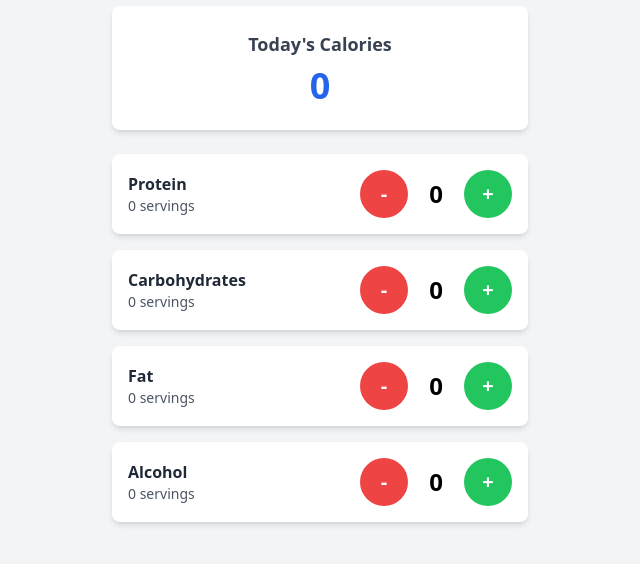
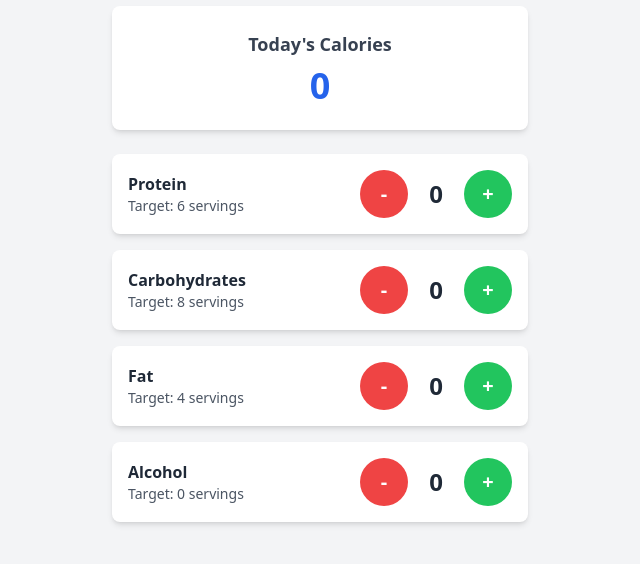
Before and after one commit to gnarg/mmm-food, a plain HTML site: page index.html in a window 1280 px wide. Shown: the part 82-646 px from the top of the page, without its empty margins (320-960 px from the left). Drawn offline with nearby package versions, Linux system fonts and the light colour scheme.

Commit message:
show target

```diff
--- a/index.html
+++ b/index.html
@@ -36,12 +36,14 @@
                     <div class="flex justify-between items-center">
                         <div>
                             <h3 class="font-semibold text-gray-800">Protein</h3>
-                            <p class="text-sm text-gray-600" x-text="protein + ' servings'"></p>
+                            <p class="text-sm text-gray-600" x-text="'Target: ' + targets.protein + ' servings'"></p>
                         </div>
                         <div class="flex items-center space-x-3">
                             <button @click="decrementMacro('protein')"
                                     class="bg-red-500 text-white w-12 h-12 rounded-full text-xl font-bold">-</button>
-                            <span class="text-2xl font-bold w-8 text-center" x-text="protein"></span>
+                            <span class="text-2xl font-bold w-8 text-center"
+                                  :class="protein > targets.protein ? 'text-red-400' : 'text-gray-800'"
+                                  x-text="protein"></span>
                             <button @click="incrementMacro('protein')"
                                     class="bg-green-500 text-white w-12 h-12 rounded-full text-xl font-bold">+</button>
                         </div>
@@ -53,12 +55,14 @@
                     <div class="flex justify-between items-center">
                         <div>
                             <h3 class="font-semibold text-gray-800">Carbohydrates</h3>
-                            <p class="text-sm text-gray-600" x-text="carbs + ' servings'"></p>
+                            <p class="text-sm text-gray-600" x-text="'Target: ' + targets.carbs + ' servings'"></p>
                         </div>
                         <div class="flex items-center space-x-3">
                             <button @click="decrementMacro('carbs')"
                                     class="bg-red-500 text-white w-12 h-12 rounded-full text-xl font-bold">-</button>
-                            <span class="text-2xl font-bold w-8 text-center" x-text="carbs"></span>
+                            <span class="text-2xl font-bold w-8 text-center"
+                                  :class="carbs > targets.carbs ? 'text-red-400' : 'text-gray-800'"
+                                  x-text="carbs"></span>
                             <button @click="incrementMacro('carbs')"
                                     class="bg-green-500 text-white w-12 h-12 rounded-full text-xl font-bold">+</button>
                         </div>
@@ -70,12 +74,14 @@
                     <div class="flex justify-between items-center">
                         <div>
                             <h3 class="font-semibold text-gray-800">Fat</h3>
-                            <p class="text-sm text-gray-600" x-text="fat + ' servings'"></p>
+                            <p class="text-sm text-gray-600" x-text="'Target: ' + targets.fat + ' servings'"></p>
                         </div>
                         <div class="flex items-center space-x-3">
                             <button @click="decrementMacro('fat')"
                                     class="bg-red-500 text-white w-12 h-12 rounded-full text-xl font-bold">-</button>
-                            <span class="text-2xl font-bold w-8 text-center" x-text="fat"></span>
+                            <span class="text-2xl font-bold w-8 text-center"
+                                  :class="fat > targets.fat ? 'text-red-400' : 'text-gray-800'"
+                                  x-text="fat"></span>
                             <button @click="incrementMacro('fat')"
                                     class="bg-green-500 text-white w-12 h-12 rounded-full text-xl font-bold">+</button>
                         </div>
@@ -87,12 +93,14 @@
                     <div class="flex justify-between items-center">
                         <div>
                             <h3 class="font-semibold text-gray-800">Alcohol</h3>
-                            <p class="text-sm text-gray-600" x-text="alcohol + ' servings'"></p>
+                            <p class="text-sm text-gray-600" x-text="'Target: ' + targets.alcohol + ' servings'"></p>
                         </div>
                         <div class="flex items-center space-x-3">
                             <button @click="decrementMacro('alcohol')"
                                     class="bg-red-500 text-white w-12 h-12 rounded-full text-xl font-bold">-</button>
-                            <span class="text-2xl font-bold w-8 text-center" x-text="alcohol"></span>
+                            <span class="text-2xl font-bold w-8 text-center"
+                                  :class="alcohol > targets.alcohol ? 'text-red-400' : 'text-gray-800'"
+                                  x-text="alcohol"></span>
                             <button @click="incrementMacro('alcohol')"
                                     class="bg-green-500 text-white w-12 h-12 rounded-full text-xl font-bold">+</button>
                         </div>
```
